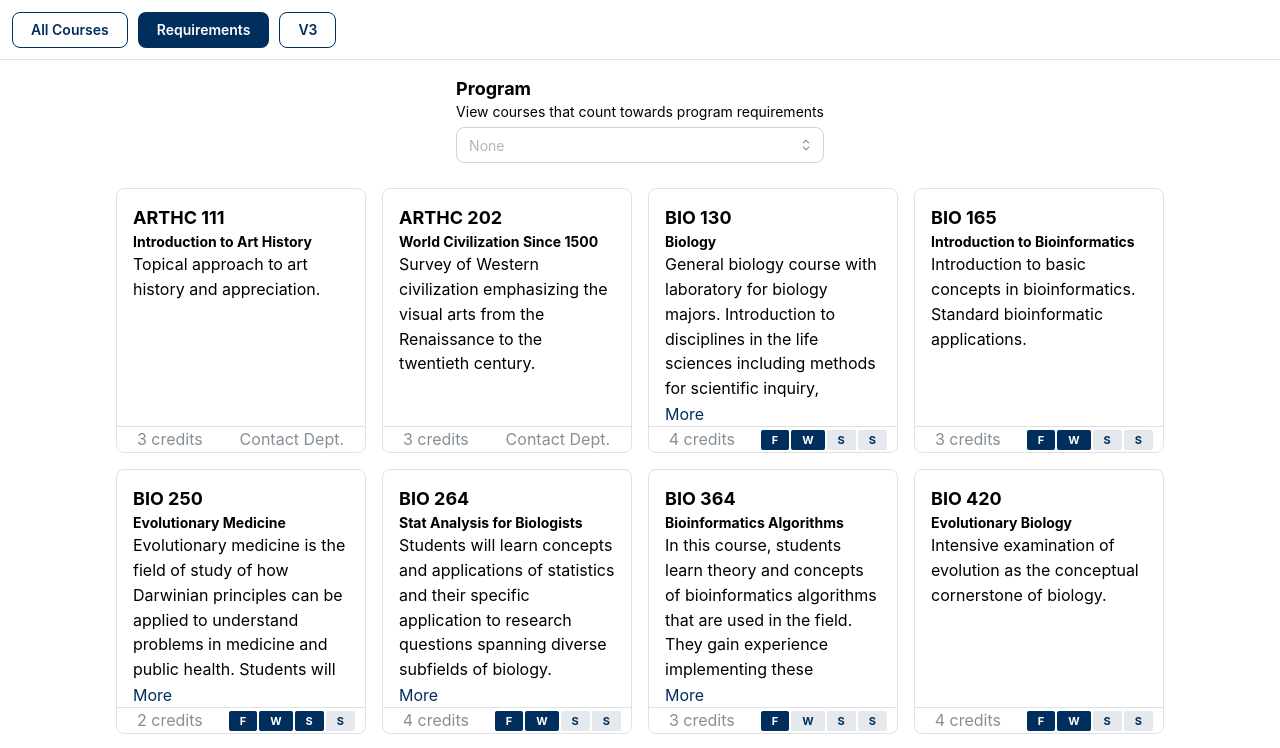
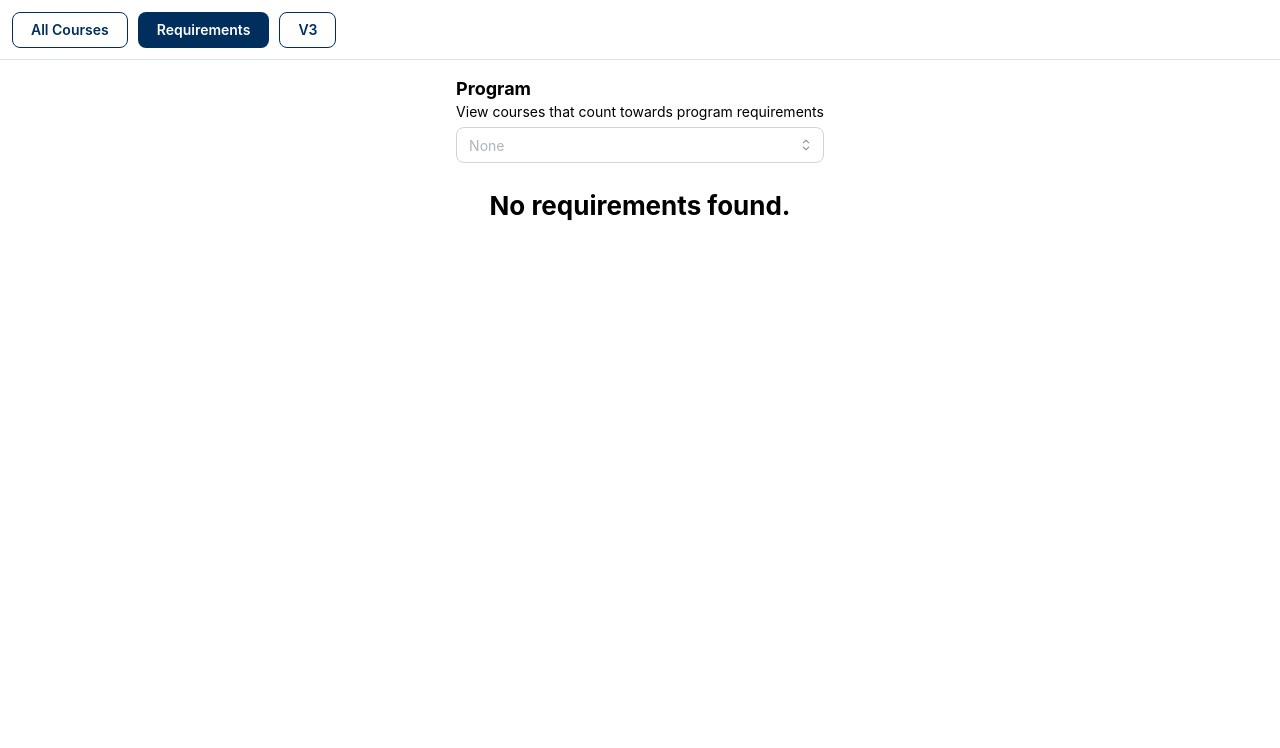
Before and after one commit to smophat7/cs356-cs-classes, a React (Vite) app: page /method2 in a window 1280 px wide. Shown: the top 748 px of the page. Built offline with nearby package versions, Linux system fonts and the light colour scheme.

Commit message:
Got the lot of it done I think.

```diff
--- /dev/null
+++ b/src/components/CourseGroupedCardsDisplay.tsx
@@ -0,0 +1,54 @@
+import { Accordion, Center, Text, Title } from "@mantine/core";
+import { Course } from "../types/Course";
+import { CourseCard } from ".";
+
+type Requirement = {
+    title: string;
+    description: string | null;
+    note: string | null;
+    courses: Course[];
+    options: any[]; // You might want to define a type for options as well
+};
+
+type Props = {
+  courses: Course[];
+  requirements: Requirement[];
+};
+
+const CourseGroupedCardsDisplay: React.FC<Props> = ({ courses, requirements }) => {
+    console.log("courses", courses);
+    console.log("requirements", requirements);
+    return requirements.length === 0 ? (
+        <Center>
+            <Title order={2}>No requirements found.</Title>
+        </Center>
+    ) : (
+        courses.length === 0 ? (
+            <Center>
+                <Title>No courses found.</Title>
+            </Center>
+        ) : (
+          <Accordion variant="separated">
+            {requirements.map((requirement, index) => (
+              <Accordion.Item key={index} value={requirement.title}>
+                <Accordion.Control>
+                    <Text size="lg">
+                        {requirement.title}
+                    </Text>
+                </Accordion.Control>
+                <Accordion.Panel>
+                    {requirement.courses.map((requirementCourse, i) => {
+                        const foundCourse = courses.find(course => course._id === requirementCourse.courseGroupId);
+                        return foundCourse ? (
+                          <CourseCard key={i} course={foundCourse}/>
+                        ) : null;
+                    })}
+                  </Accordion.Panel>
+              </Accordion.Item>
+            ))}
+          </Accordion>
+        )
+    );
+};
+
+export default CourseGroupedCardsDisplay;
--- a/src/components/index.ts
+++ b/src/components/index.ts
@@ -6,5 +6,6 @@ export { default as MediumIcon } from "./MediumIcon";
 export { default as AppHeader } from "./AppHeader";
 export { default as AppRoutes } from "./AppRoutes";
 export { default as CourseCardsDisplay } from "./CourseCardsDisplay";
+export { default as CourseGroupedCardsDisplay} from "./CourseGroupedCardsDisplay";
 export { default as QuoteCardsDisplay } from "./QuoteCardsDisplay";
 export { default as Filter } from "./Filter";
--- a/src/views/MyMapOrganizedAccordion.tsx
+++ b/src/views/MyMapOrganizedAccordion.tsx
@@ -1,7 +1,7 @@
 import React, { useEffect, useState } from "react";
-import { CourseCardsDisplay, Filter } from "../components";
+import { CourseGroupedCardsDisplay, Filter } from "../components";
 import { Course } from "../types/Course";
-import { Program } from "../types/Program";
+import { Program, ProgramRequirement } from "../types/Program";
 import { ComboboxData, Container, Flex, ScrollArea, Select } from "@mantine/core";
 import { getCourseGroupIdsFromProgram } from "../utils";
 
@@ -14,25 +14,26 @@ const MyMAPOrganizedAccordion: React.FC<Props> = ({
     courses,
     programs
 }) => {
-    console.log("courses", courses)
-    console.log("programs", programs)
     const [programFilter, setProgramFilter] = useState<Program | null>(null);
     const [filteredCourses, setFilteredCourses] = useState<Course[]>(courses);
+    const [selectedProgramRequirements, setSelectedProgramRequirements] = useState<Object[]>([]);
 
     useEffect(() => {
         const newFilteredCourses = courses.filter(
-            (course) =>
+          (course) =>
             (programFilter === null ||
-                isInProgramFilter(course.courseGroupId, programFilter))
+              isInProgramFilter(course.courseGroupId, programFilter))
         );
         setFilteredCourses(newFilteredCourses);
-        }, [
-        programFilter,
-        courses
-    ]);
+        // Set the selected program's requirements array
+        if (programFilter) {
+          setSelectedProgramRequirements(programFilter.requirements || []);
+        } else {
+          setSelectedProgramRequirements([]);
+        }
+      }, [programFilter, courses]);
 
     const isInProgramFilter = (courseGroupId: string, program: Program) => {
-        console.log(getCourseGroupIdsFromProgram(program), courseGroupId);
         return getCourseGroupIdsFromProgram(program).includes(courseGroupId);
       };
 
@@ -83,7 +84,7 @@ const MyMAPOrganizedAccordion: React.FC<Props> = ({
             </Container>
             <br/>
             <ScrollArea>
-                <CourseCardsDisplay courses={filteredCourses} />
+                <CourseGroupedCardsDisplay courses={filteredCourses} requirements={selectedProgramRequirements} />
             </ScrollArea>
         </Flex>
     );
```
